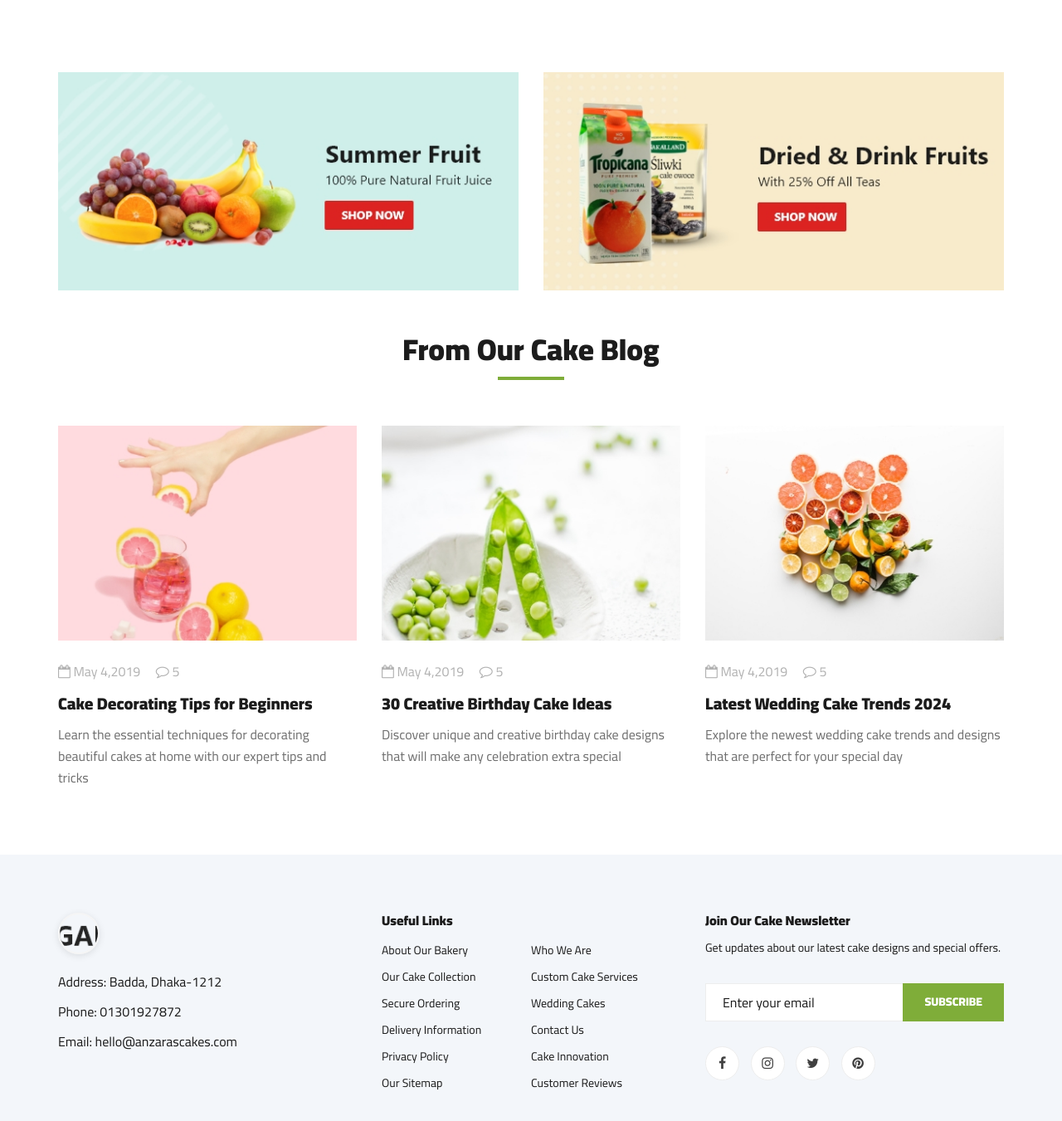
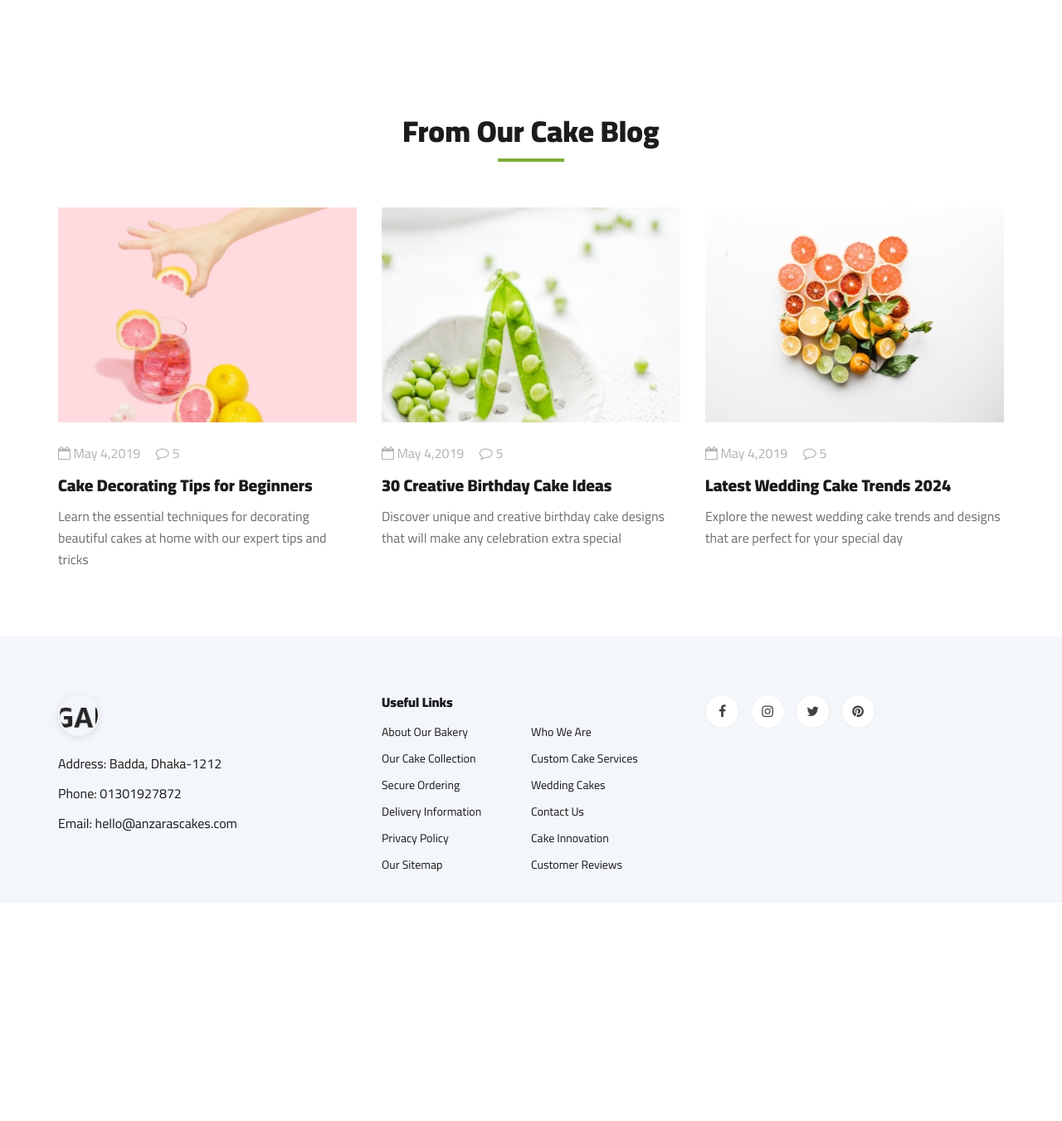
Before and after one commit to AllOfTech-Org/Anzaras-Cakes, a plain HTML site: page index.html in a window 1280 px wide. Shown: the part 1112-2463 px from the top of the page at 83% size. After the commit the page ends 2200 px from the top, so only its background shows below. Drawn offline with Linux system fonts and the light colour scheme.

Commit message:
first commit

```diff
--- a/index.html
+++ b/index.html
@@ -241,27 +241,6 @@
     </section>
     <!-- Featured Section End -->
 
-    <!-- Banner Begin -->
-    <div class="banner">
-        <div class="container">
-            <div class="row">
-                <div class="col-lg-6 col-md-6 col-sm-6">
-                    <div class="banner__pic">
-                        <img src="img/banner/banner-1.jpg" alt="Birthday Cakes">
-                    </div>
-                </div>
-                <div class="col-lg-6 col-md-6 col-sm-6">
-                    <div class="banner__pic">
-                        <img src="img/banner/banner-2.jpg" alt="Wedding Cakes">
-                    </div>
-                </div>
-            </div>
-        </div>
-    </div>
-    <!-- Banner End -->
-
-
-
     <!-- Blog Section Begin -->
     <section class="from-blog spad">
         <div class="container">
@@ -362,12 +341,7 @@
                 </div>
                 <div class="col-lg-4 col-md-12">
                     <div class="footer__widget">
-                        <h6>Join Our Cake Newsletter</h6>
-                        <p>Get updates about our latest cake designs and special offers.</p>
-                        <form action="#">
-                            <input type="text" placeholder="Enter your email">
-                            <button type="submit" class="site-btn">Subscribe</button>
-                        </form>
+
                         <div class="footer__widget__social">
                             <a href="https://www.facebook.com/AnzaraCakes" target="_blank"><i class="fa fa-facebook"></i></a>
                             <a href="#"><i class="fa fa-instagram"></i></a>
```
